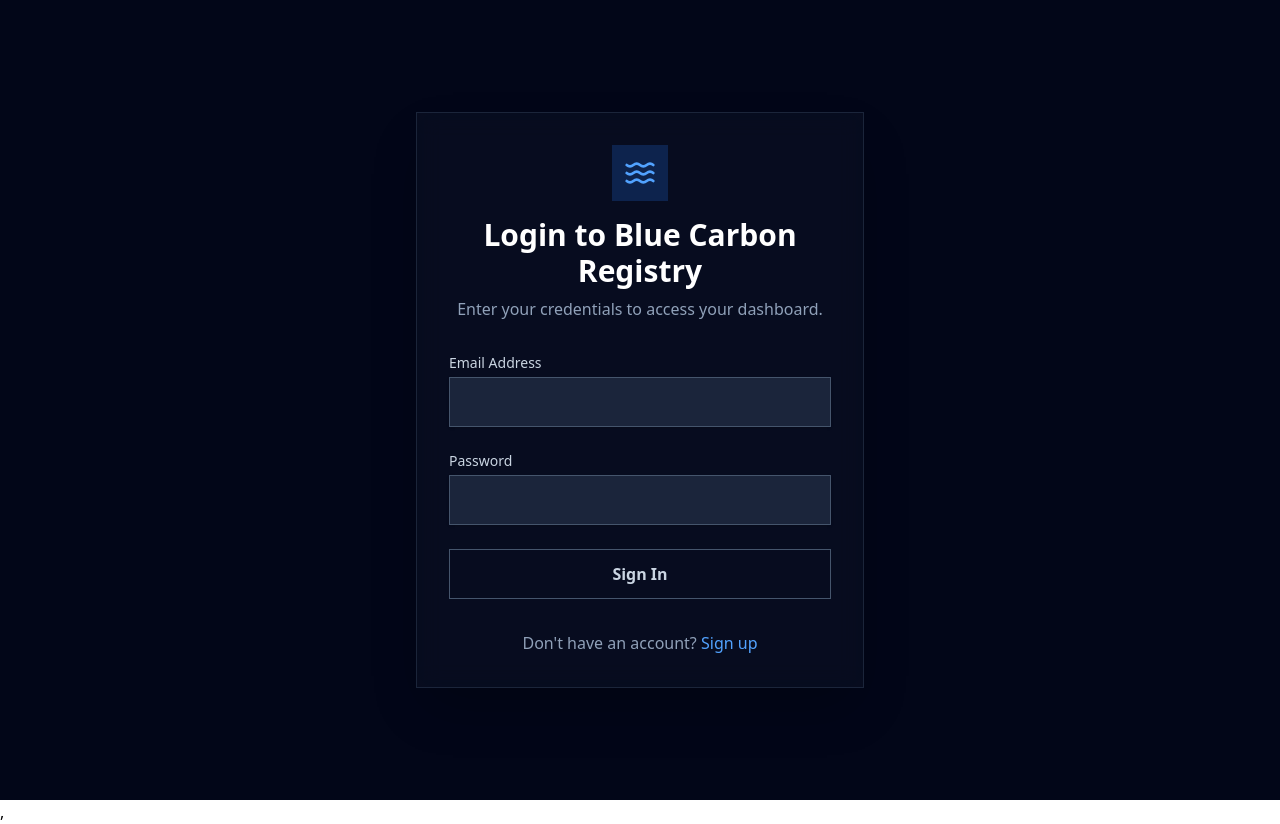
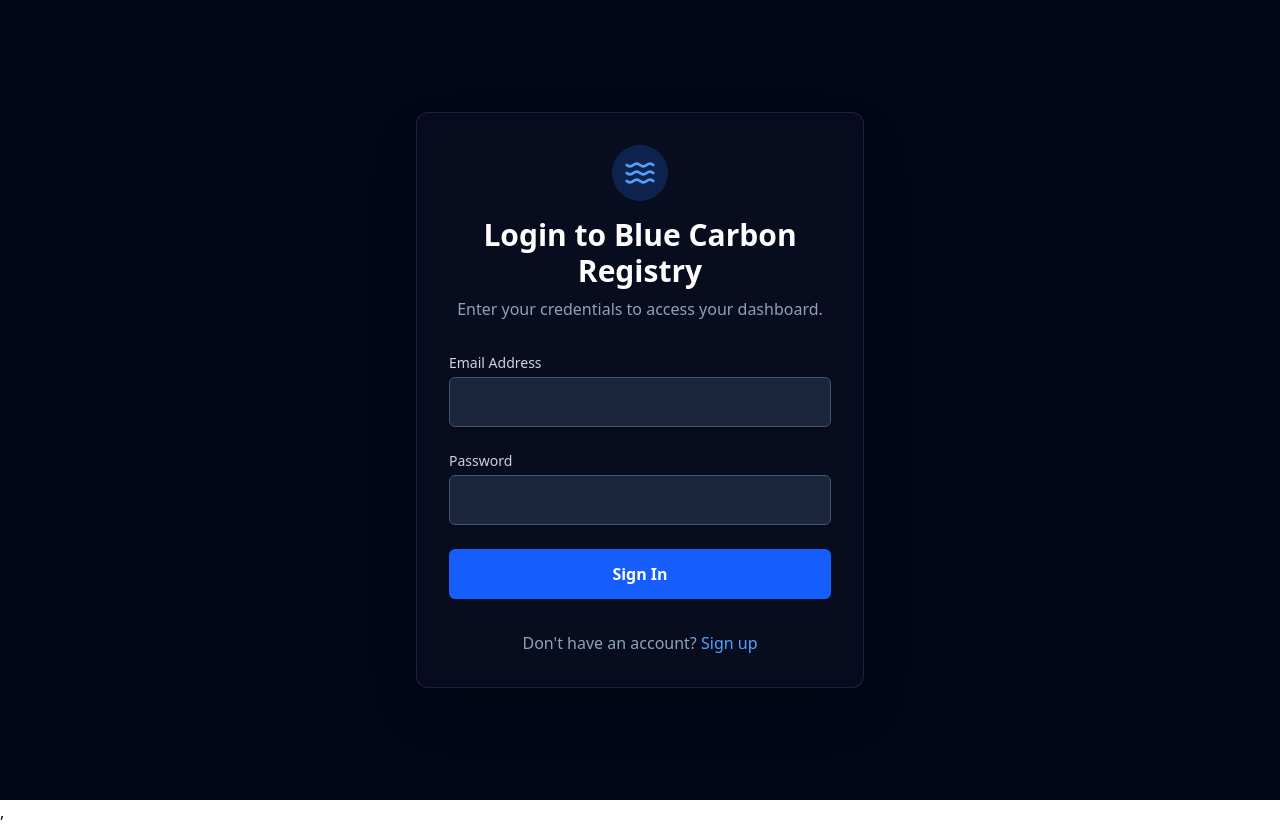
Before and after one commit to dakshh0827/SIH-25027, a React (Vite) app in the folder frontend/: page /login in a window 1280 px wide. Built offline with nearby package versions, Linux system fonts and the light colour scheme.

Commit message:
fixed UI

```diff
--- a/frontend/src/pages/LoginScreen.jsx
+++ b/frontend/src/pages/LoginScreen.jsx
@@ -50,10 +50,10 @@ const LoginScreen = () => {
   return (
     <div className="min-h-screen bg-slate-950 flex items-center justify-center py-12 px-4 sm:px-6 lg:px-8">
       <div className="max-w-md w-full space-y-8">
-        <div className="bg-slate-900/40 backdrop-blur-md border border-slate-700/50 p-8 shadow-2xl">
+        <div className="bg-slate-900/40 backdrop-blur-md border border-slate-700/50 rounded-xl p-8 shadow-2xl">
           <div className="text-center mb-8">
             <div className="flex justify-center mb-4">
-              <div className="p-3 bg-blue-500/20">
+              <div className="p-3 bg-blue-500/20 rounded-full">
                 <Waves className="h-8 w-8 text-blue-400" />
               </div>
             </div>
@@ -71,7 +71,7 @@ const LoginScreen = () => {
                 type="email"
                 id="email"
                 {...register('email')}
-                className="mt-1 block w-full px-4 py-3 bg-slate-700/50 border border-slate-600 text-white shadow-sm transition-all duration-300 hover:border-blue-400 focus:border-blue-400 focus:ring-1 focus:outline-none"
+                className="mt-1 block w-full px-4 py-3 rounded-md bg-slate-700/50 border border-slate-600 text-white shadow-sm transition-all duration-200 hover:border-blue-500 focus:border-blue-500 focus:ring-blue-500 focus:ring-1 focus:outline-none"
               />
               {errors.email && <p className="mt-1 text-sm text-red-400">{errors.email.message}</p>}
             </div>
@@ -85,7 +85,7 @@ const LoginScreen = () => {
                 type="password"
                 id="password"
                 {...register('password')}
-                className="mt-1 block w-full px-4 py-3 bg-slate-700/50 border border-slate-600 text-white shadow-sm transition-all duration-300 hover:border-blue-400 focus:border-blue-400 focus:ring-1 focus:outline-none"
+                className="mt-1 block w-full px-4 py-3 rounded-md bg-slate-700/50 border border-slate-600 text-white shadow-sm transition-all duration-200 hover:border-blue-500 focus:border-blue-500 focus:ring-blue-500 focus:ring-1 focus:outline-none"
               />
               {errors.password && <p className="mt-1 text-sm text-red-400">{errors.password.message}</p>}
             </div>
@@ -93,7 +93,7 @@ const LoginScreen = () => {
             {/* Submit Button */}
             <button
               type="submit"
-              className="w-full flex items-center justify-center px-5 py-3 border border-slate-600 text-slate-300 font-semibold transition-all duration-300 hover:bg-slate-600 hover:text-white active:scale-[0.98]"
+              className="w-full flex items-center justify-center px-4 py-3 border border-transparent rounded-md shadow-sm text-base font-semibold text-white bg-blue-600 hover:bg-blue-700 focus:outline-none focus:ring-2 focus:ring-offset-2 focus:ring-blue-500 transition-all duration-300 active:scale-[0.98]"
             >
               Sign In
             </button>
```
